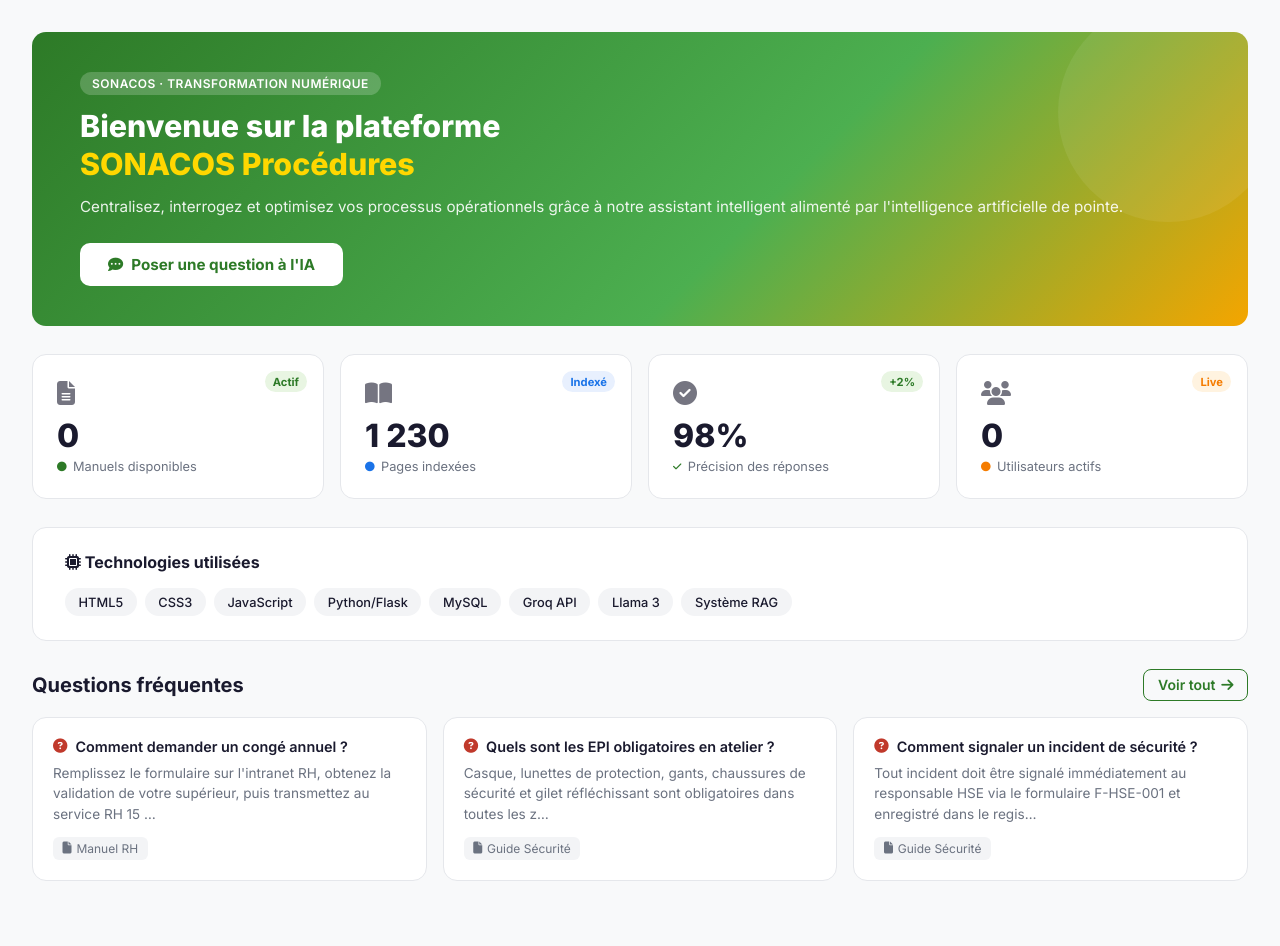
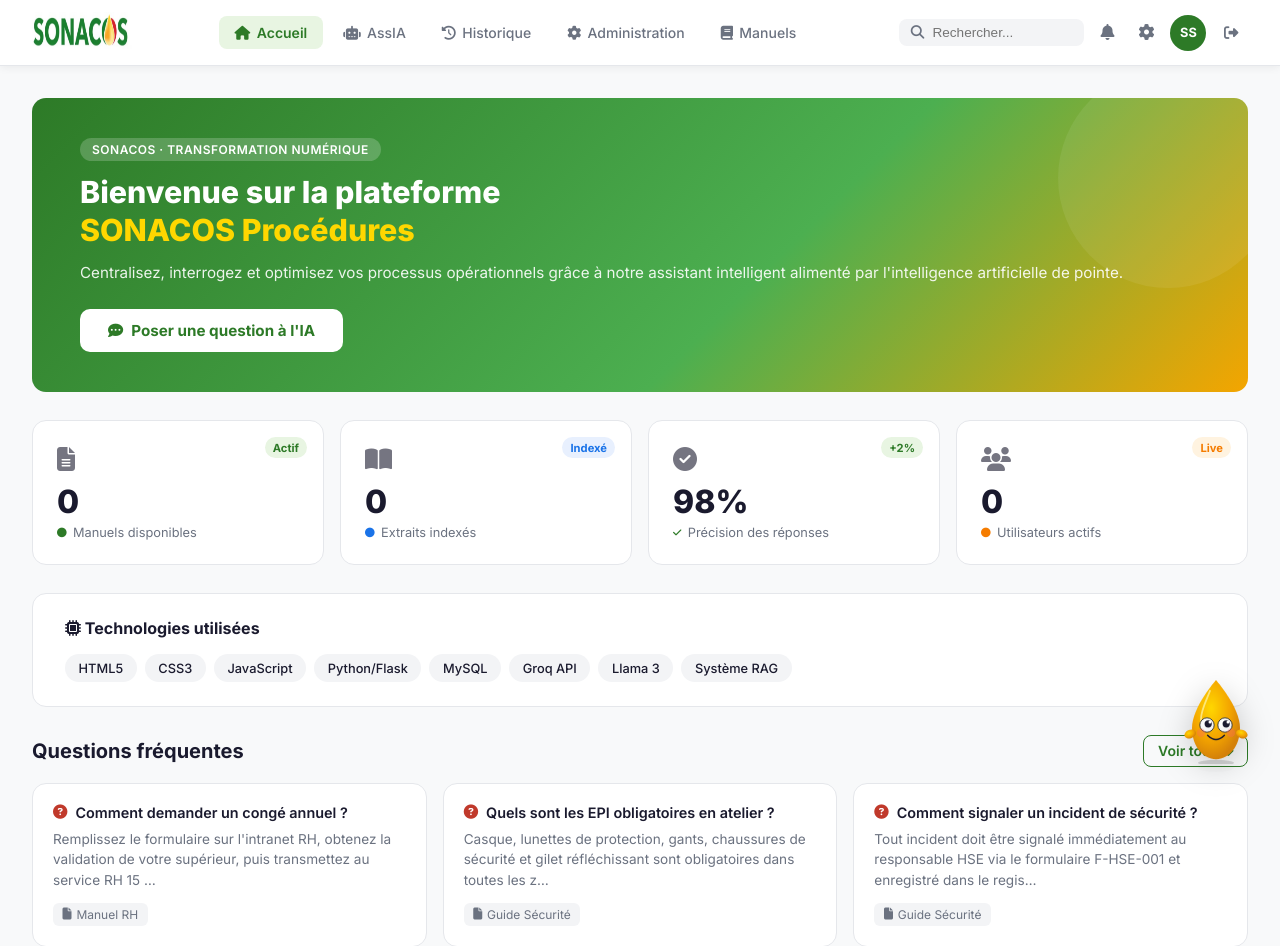
Before and after one commit to AssiatouBadiane/sonacos-stage, a Flask app: page /accueil in a window 1280 px wide. Shown: the top 946 px of the page. Before the commit the page ends 881 px from the top, so only its background shows below. Run offline with Flask 3, Linux system fonts and the light colour scheme; the visitor is signed in with stand-in values (Sample User, id 1).

Commit message:
Corrections UI : logo cliquable, footer dégradé, navbar, stats réelles

```diff
--- a/app.py
+++ b/app.py
@@ -72,6 +72,7 @@
         user = User.query.filter_by(email=email).first()
         if user and user.check_password(password):
             session['user_id'] = user.id_utilisateur
+            session['user'] = user.email
             session['role'] = user.role
             session['nom'] = user.nom
             session['prenom'] = user.prenom
--- a/static/css/style.css
+++ b/static/css/style.css
@@ -186,7 +186,8 @@
 
 /* Landing footer */
 .landing-footer {
-  background: var(--dark); color: white;
+  background: linear-gradient(135deg, #2d7a27 0%, #4caf50 35%, #f4c430 70%, #d9534f 100%);
+  color: white;
   padding: 2rem 3rem; margin-top: 2rem;
 }
 .footer-brand { display: flex; align-items: flex-start; gap: 1rem; margin-bottom: 1.5rem; }
--- a/templates/accueil.html
+++ b/templates/accueil.html
@@ -27,9 +27,9 @@
     <div class="stat-card">
       <div class="stat-icon"><i class="fas fa-book-open"></i></div>
       <div class="stat-badge blue">Indexé</div>
-      <div class="stat-number">1 230</div>
-      <div class="stat-label"><i class="fas fa-circle blue-dot"></i> Pages indexées</div>
-    </div>
+      <div class="stat-number">{{ stats.chunks_indexes }}</div>
+<div class="stat-label"><i class="fas fa-circle blue-dot"></i> Extraits indexés</div>
+</div>
     <div class="stat-card">
       <div class="stat-icon"><i class="fas fa-check-circle"></i></div>
       <div class="stat-badge green">+2%</div>
--- a/templates/base.html
+++ b/templates/base.html
@@ -13,11 +13,10 @@
 {% if session.user %}
 <!-- NAVBAR -->
 <nav class="navbar">
-  <div class="nav-brand">
-    <div class="logo-box">
-      <img src="{{ url_for('static', filename='images/logo.jpeg') }}" alt="Logo SONACOS" width="38" height="38">
-    </div>
-    <span class="brand-name">SONACOS</span>
+ <div class="nav-brand">
+    <a href="{{ url_for('accueil') }}" class="logo-box">
+      <img src="{{ url_for('static', filename='images/logo.jpeg') }}" alt="Logo SONACOS" style="width:100px; height:37px;">
+    </a>
   </div>
 
   <div class="nav-links">
@@ -25,7 +24,7 @@
       <i class="fas fa-home"></i> Accueil
     </a>
     <a href="{{ url_for('assistant') }}" class="nav-link {% if request.endpoint == 'assistant' %}active{% endif %}">
-      <i class="fas fa-robot"></i> Assistant IA
+      <i class="fas fa-robot"></i> AssIA
     </a>
     <a href="{{ url_for('historique') }}" class="nav-link {% if request.endpoint == 'historique' %}active{% endif %}">
       <i class="fas fa-history"></i> Historique
@@ -81,7 +80,7 @@
 <!-- FLOATING MASCOT -->
 <div class="mascot-container" id="mascotContainer">
   <div class="mascot-bubble" id="mascotBubble">
-    <p>Bonjour {{ session.prenom }} ! 👋<br>Je suis votre assistant IA SONACOS.<br>
+    <p>Bonjour {{ session.prenom }} ! 👋<br>Je suis AssIA votre assistant IA SONACOS.<br>
     <a href="{{ url_for('assistant') }}">Posez-moi une question →</a></p>
   </div>
   <div class="mascot-wrapper" onclick="toggleMascotBubble()">
```
Also changed, not shown: templates/landing.html (+3 -4 lines).
